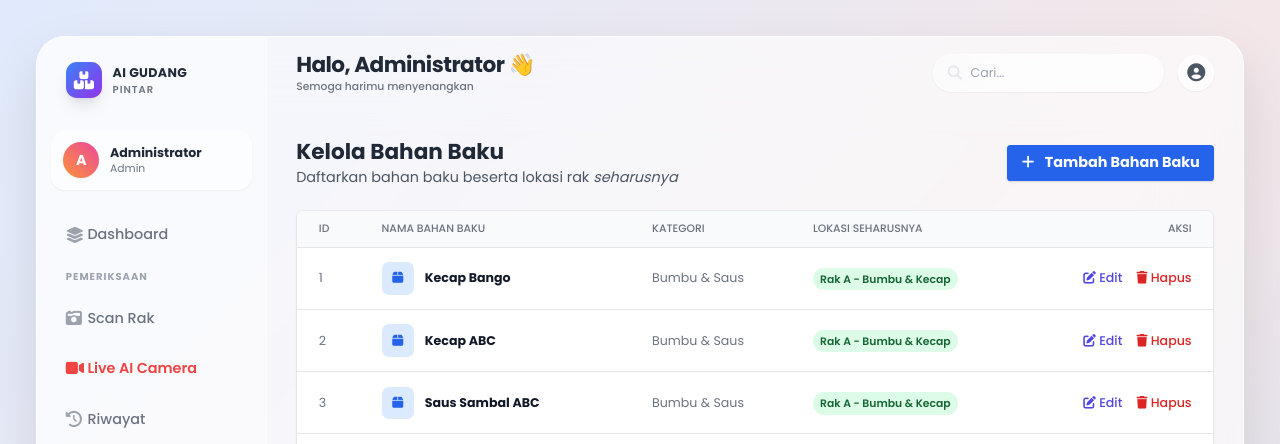
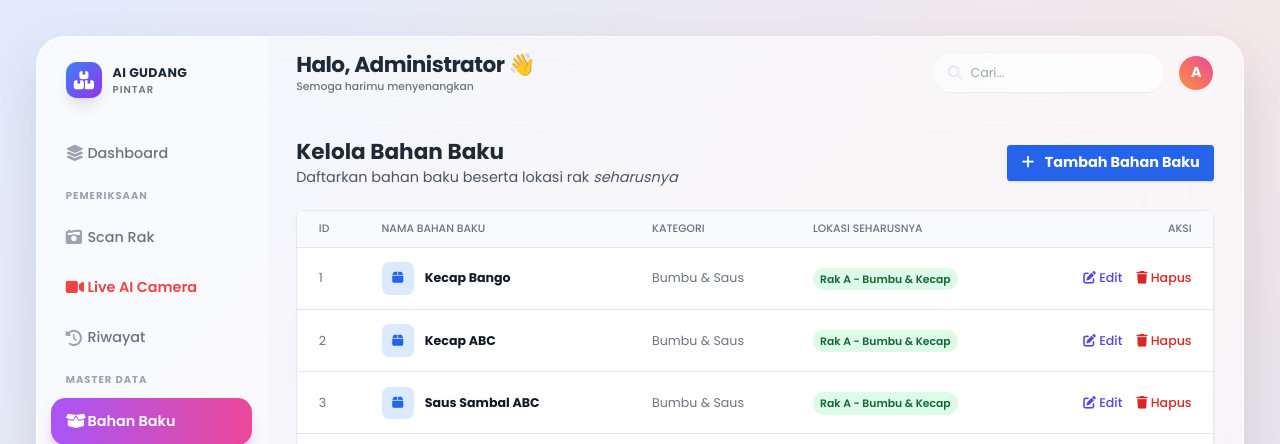
Before and after one commit to xinnxz/computer-vision-skripsi, a Flask app: page /bahan in a window 1280 px wide. Shown: the top 444 px of the page. Run offline with Flask 3, Linux system fonts and the light colour scheme; a user stored in the database is signed in; data comes from the database, SQL or seed files in the repository; some libraries are stand-ins or nearby versions.

Commit message:
UI tweak: Removed bulky profile card from sidebar, moved to top header

```diff
--- a/templates/base.html
+++ b/templates/base.html
@@ -54,17 +54,7 @@
 
             <!-- Menu Navigasi -->
             <nav class="flex-1 overflow-y-auto px-4 py-2 space-y-1">
-                <!-- User Profile Card -->
-                <div class="bg-white/50 rounded-2xl p-3 mb-6 flex items-center shadow-sm border border-white/60">
-                    <div class="w-10 h-10 rounded-full bg-gradient-to-tr from-orange-400 to-pink-500 flex items-center justify-center text-white font-bold mr-3 shadow-sm">
-                        {{ session.get('nama', 'U')[0] }}
-                    </div>
-                    <div class="flex-1 min-w-0">
-                        <p class="text-sm font-bold text-gray-800 truncate">{{ session.get('nama') }}</p>
-                        <p class="text-xs text-gray-500 capitalize truncate">{{ session.get('role') }}</p>
-                    </div>
-                </div>
-
+                <!-- Menu utama mulai langsung di sini -->
                 <a href="{{ url_for('dashboard') }}" class="flex items-center px-4 py-3 rounded-2xl transition-all duration-300 {% if request.endpoint == 'dashboard' %}bg-gradient-to-r from-purple-500 to-pink-500 text-white shadow-lg shadow-purple-500/30 font-semibold{% else %}text-gray-500 hover:bg-white/60 hover:text-gray-800 font-medium{% endif %}">
                     <i class="fas fa-layer-group w-6 text-lg {% if request.endpoint != 'dashboard' %}text-gray-400{% endif %}"></i>
                     <span>Dashboard</span>
@@ -150,13 +140,13 @@
                 </div>
 
                 <!-- Kanan: Search & Profile mini -->
-                <div class="hidden md:flex items-center space-x-4">
-                    <div class="relative">
+                <div class="flex items-center space-x-2 md:space-x-4">
+                    <div class="relative hidden md:block">
                         <i class="fas fa-search absolute left-4 top-1/2 transform -translate-y-1/2 text-gray-400"></i>
                         <input type="text" placeholder="Cari..." class="pl-10 pr-4 py-2.5 bg-white/50 border border-white/60 rounded-full text-sm focus:outline-none focus:ring-2 focus:ring-purple-300 focus:bg-white w-64 shadow-sm backdrop-blur-md transition-all">
                     </div>
-                    <a href="{{ url_for('profil') }}" class="w-10 h-10 rounded-full bg-white/60 border border-white flex items-center justify-center text-gray-600 hover:text-purple-600 shadow-sm hover:shadow-md transition">
-                        <i class="fas fa-user-circle text-xl"></i>
+                    <a href="{{ url_for('profil') }}" class="w-10 h-10 rounded-full bg-gradient-to-tr from-orange-400 to-pink-500 flex items-center justify-center text-white font-bold shadow-sm hover:shadow-md transition border border-white flex-shrink-0">
+                        {{ session.get('nama', 'U')[0] }}
                     </a>
                 </div>
             </header>
```
